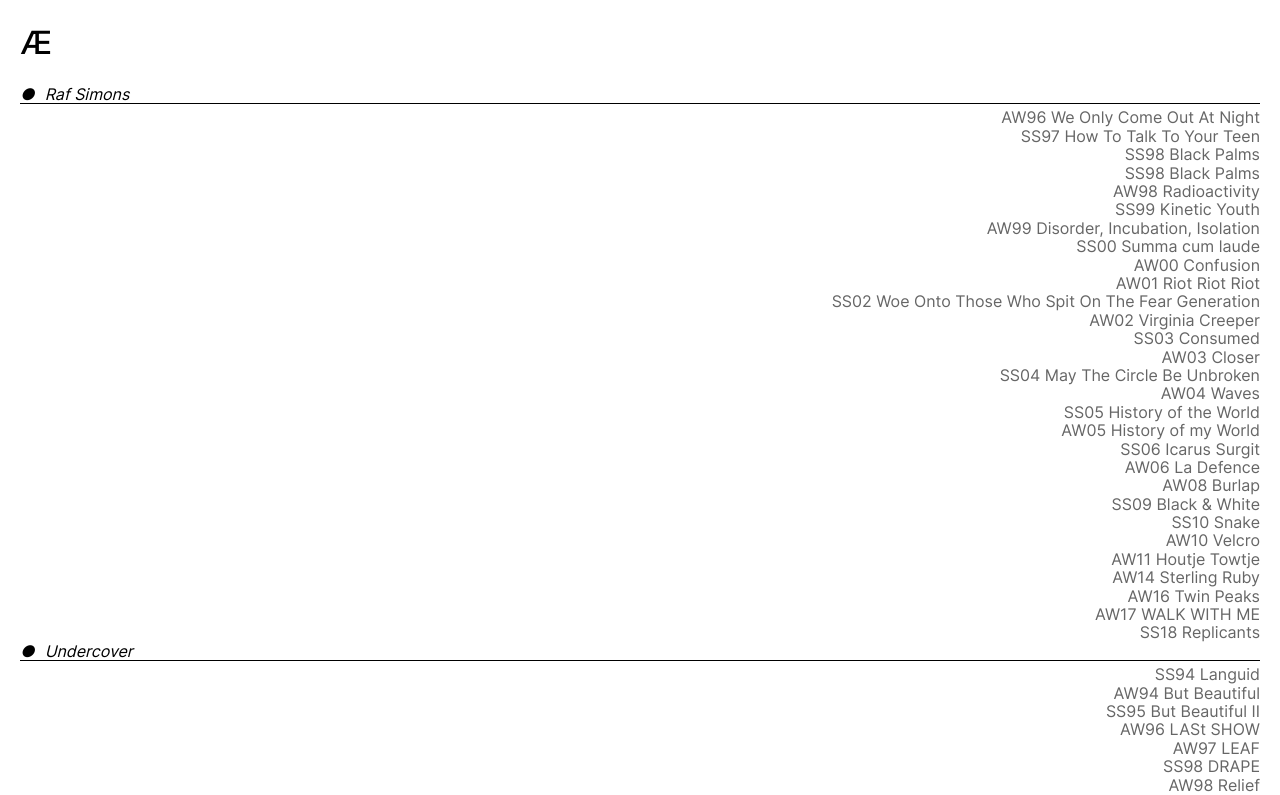
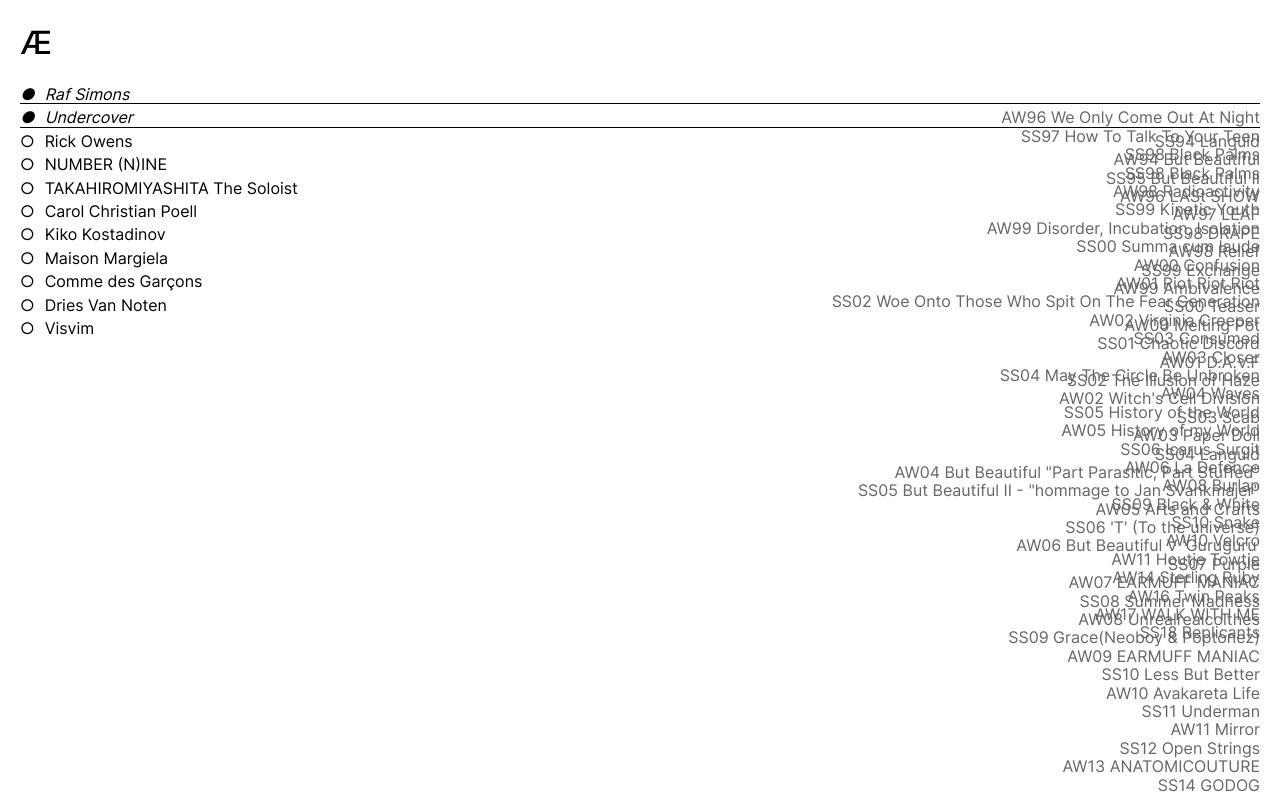
Before and after one commit to arklit/aearchive, a React (Create React App) app: page / in a window 1280 px wide. Shown: the top 795 px of the page. Built offline with nearby package versions, Linux system fonts and the light colour scheme.

Commit message:
add position

```diff
--- a/src/Designers/designers.css
+++ b/src/Designers/designers.css
@@ -5,6 +5,7 @@
     padding: 0;
     list-style-type: none;
     cursor: pointer;
+    position: relative;
 }
 .designers__item:hover {
     font-style: italic;
--- a/src/RafSimons/RafSimons.css
+++ b/src/RafSimons/RafSimons.css
@@ -1,9 +1,12 @@
 .collection {
+    position: absolute;
+    right: 0;
     display: flex;
     flex-direction: column;
     align-items: flex-end;
     list-style: none;
     transition: .3s;
+    padding-bottom: 30px;
 }
 .collection__item {
     color: #666666
```
